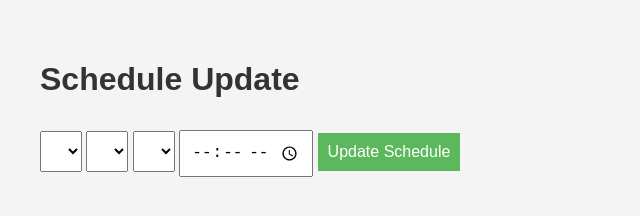
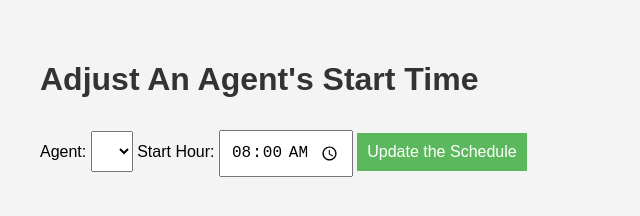
Before and after one commit to gmcglynn88/Schedule-Import, a plain HTML site: page index.html in a window 1280 px wide. Shown: the whole page, without its empty margins (0-640 px from the left). Drawn offline with Linux system fonts and the light colour scheme; no server answers.

Commit message:
index.html

```diff
--- a/index.html
+++ b/index.html
@@ -3,18 +3,24 @@
 <head>
     <meta charset="UTF-8">
     <meta name="viewport" content="width=device-width, initial-scale=1.0">
-    <title>Genesys Cloud App</title>
+    <title>Schedule Import</title>
     <link rel="stylesheet" href="style.css">
+    <script src="https://unpkg.com/platform-client-sdk@latest/build/platformclient.min.js"></script>
+    <script src="app.js" defer></script>
 </head>
 <body>
-    <h1>Schedule Update</h1>
+    <h1>Adjust An Agent's Start Time</h1>
+
+    <label for="selectMu">Agent:</label>
     <select id="selectMu"></select>
-    <select id="selectBu"></select>
-    <select id="selectAgent"></select>
-    <input type="time" id="timeInput">
-    <button id="updateButton">Update Schedule</button>
 
-    <script src="https://unpkg.com/platform-client-sdk@latest/build/platformclient.min.js"></script>
-    <script src="app.js"></script>
+    <label for="timeInput">Start Hour:</label>
+    <input type="time" id="timeInput" value="08:00">
+
+    <button id="updateButton">Update the Schedule</button>
+
+    <script>
+        // Add any additional JavaScript here if needed
+    </script>
 </body>
 </html>
```
